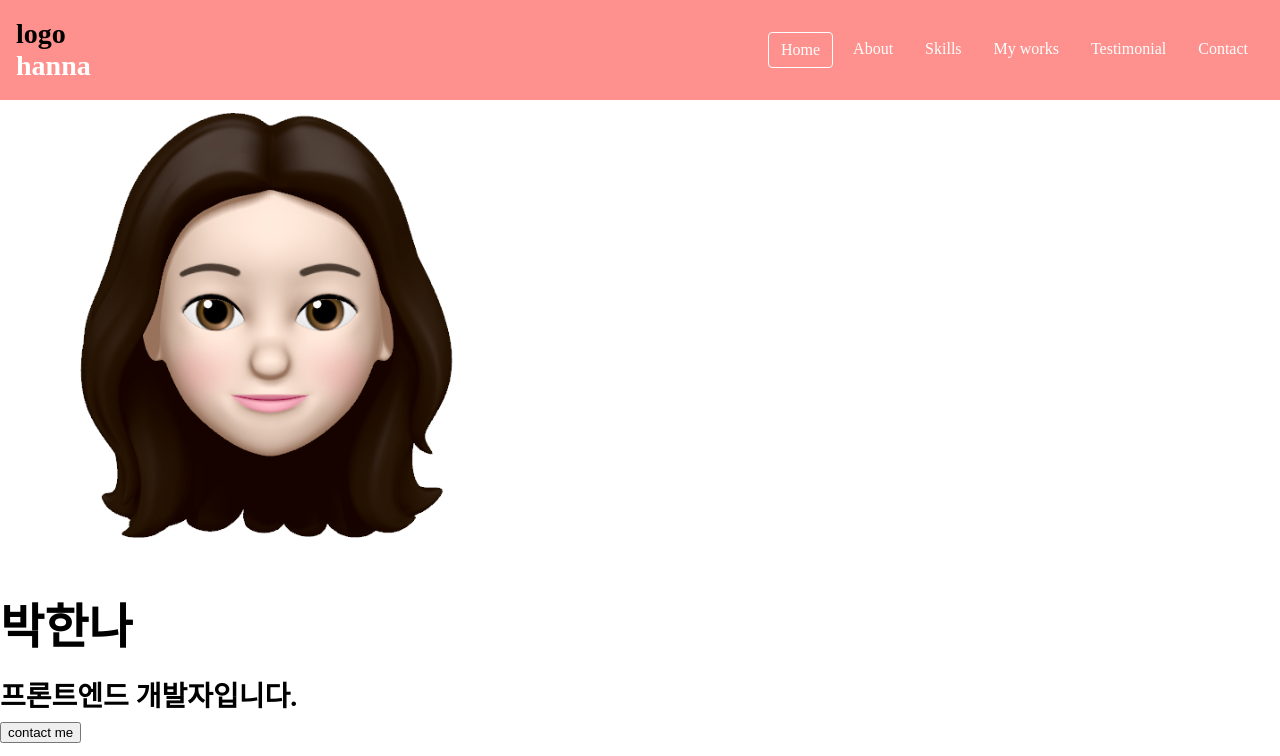
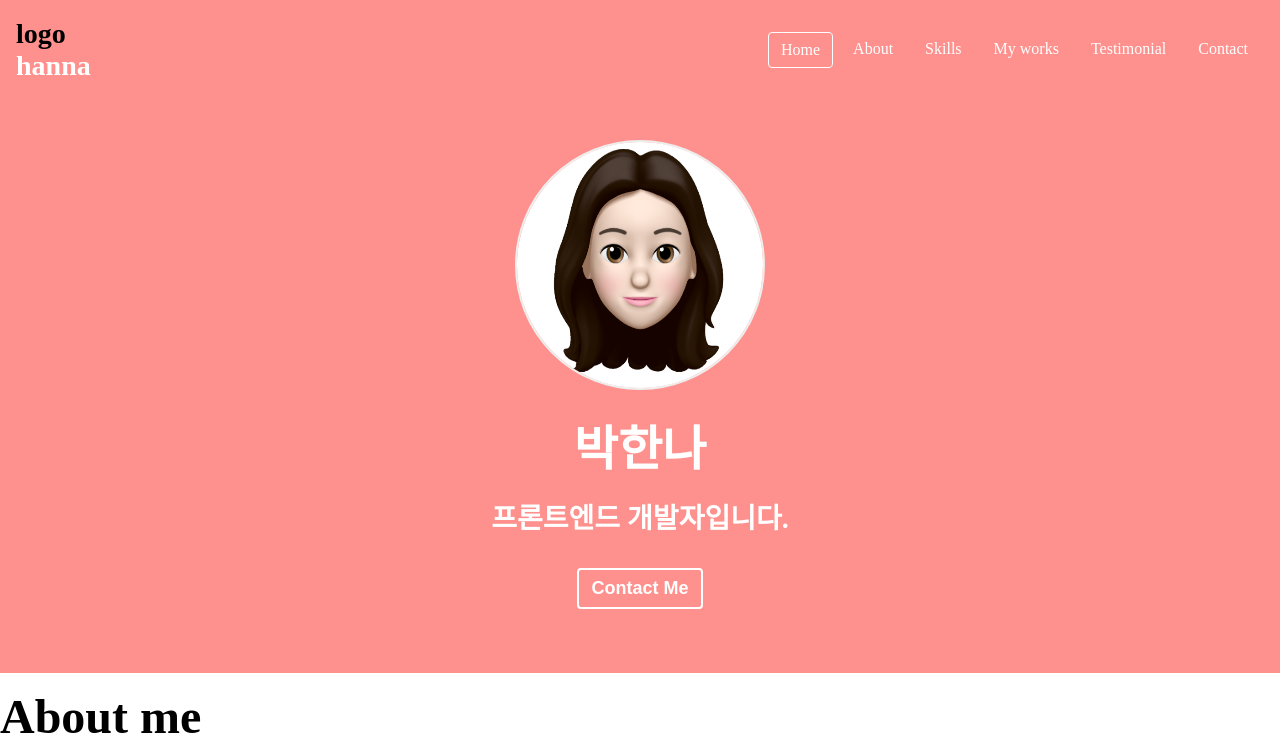
Before and after one commit to hannaax/js-portfolio, a plain HTML site: page index.html in a window 1280 px wide. Shown: the top 756 px of the page. Drawn offline with Linux system fonts and the light colour scheme.

Commit message:
Feat: css-home 구현

```diff
--- a/index.html
+++ b/index.html
@@ -30,7 +30,7 @@
         <img src="imgs/memoticon.png" alt="hanna's profile photo" class="home__avatar" />
         <h1 class="home__title">박한나</h1>
         <h2 class="home__description">프론트엔드 개발자입니다.</h2>
-        <button class="home__contact">contact me</button>
+        <button class="home__contact">Contact Me</button>
     </section>
 
     <!-- about -->
--- a/style.css
+++ b/style.css
@@ -47,8 +47,18 @@ a {
 }
 
 ul {
+  padding-left: 0;
+}
+
+li {
   list-style: none;
-  padding-left: 0;
+}
+
+button {
+  background-color: transparent;
+  cursor: pointer;
+  outline: none;
+  border: none;
 }
 
 /* typography */
@@ -112,3 +122,32 @@ p {
 .navbar__menu__item:hover {
   background-color: var(--color-dark-pink);
 }
+
+/* Home */
+#home {
+  background: var(--color-pink) center/cover no-repeat;
+  padding: 40px;
+  text-align: center;
+}
+
+.home__avatar {
+  width: 250px;
+  height: 250px;
+  border-radius: 50%;
+  border: 2px solid var(--color-light-white);
+}
+
+.home__title,
+.home__description {
+  color: var(--color-white);
+}
+
+.home__contact {
+  color: var(--color-white);
+  font-size: var(--font-regular);
+  font-weight: var(--weight-bold);
+  margin: 24px;
+  padding: 8px 12px;
+  border: 2px solid var(--color-white);
+  border-radius: var(--size-border-radius);
+}
```
